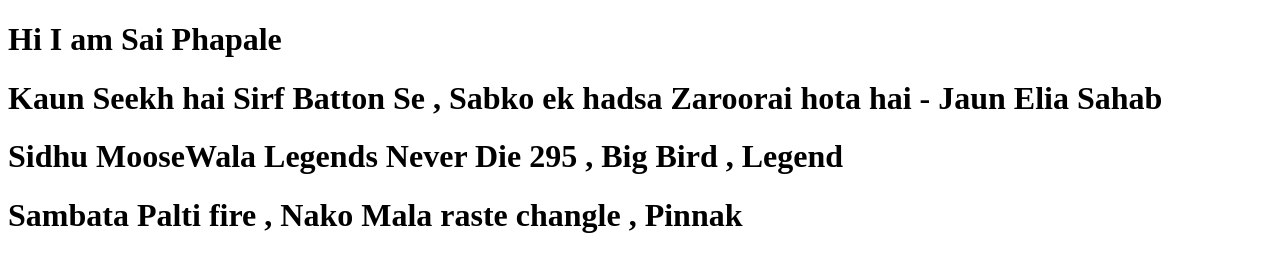
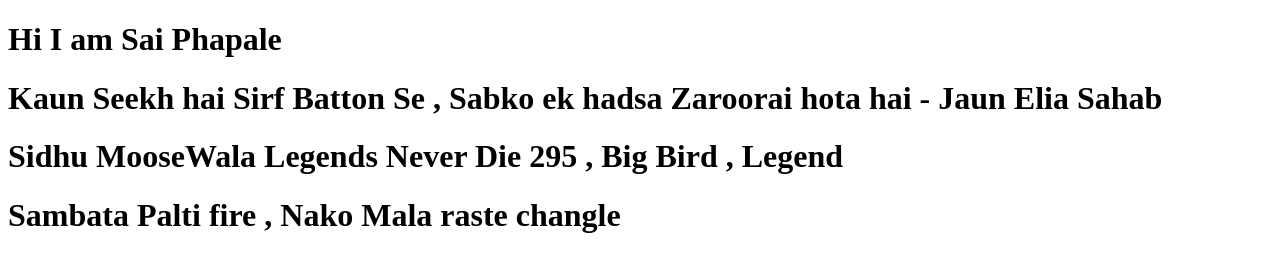
Before and after one commit to PhapaleSai/new_docker_cicd, a plain HTML site: page index.html in a window 1280 px wide. Drawn offline with Linux system fonts and the light colour scheme.

Commit message:
Update index.html

```diff
--- a/index.html
+++ b/index.html
@@ -7,6 +7,6 @@
   <h1>Hi I am Sai Phapale </h1>
   <h1>Kaun Seekh hai Sirf Batton Se , Sabko ek hadsa Zaroorai hota hai - Jaun Elia Sahab  </h1>
   <h1>Sidhu MooseWala Legends Never Die  295 , Big Bird , Legend</h1>
-  <h1>Sambata  Palti fire , Nako Mala raste changle , Pinnak </h1>
+  <h1>Sambata  Palti fire , Nako Mala raste changle  </h1>
 </body>
 </html>
```
